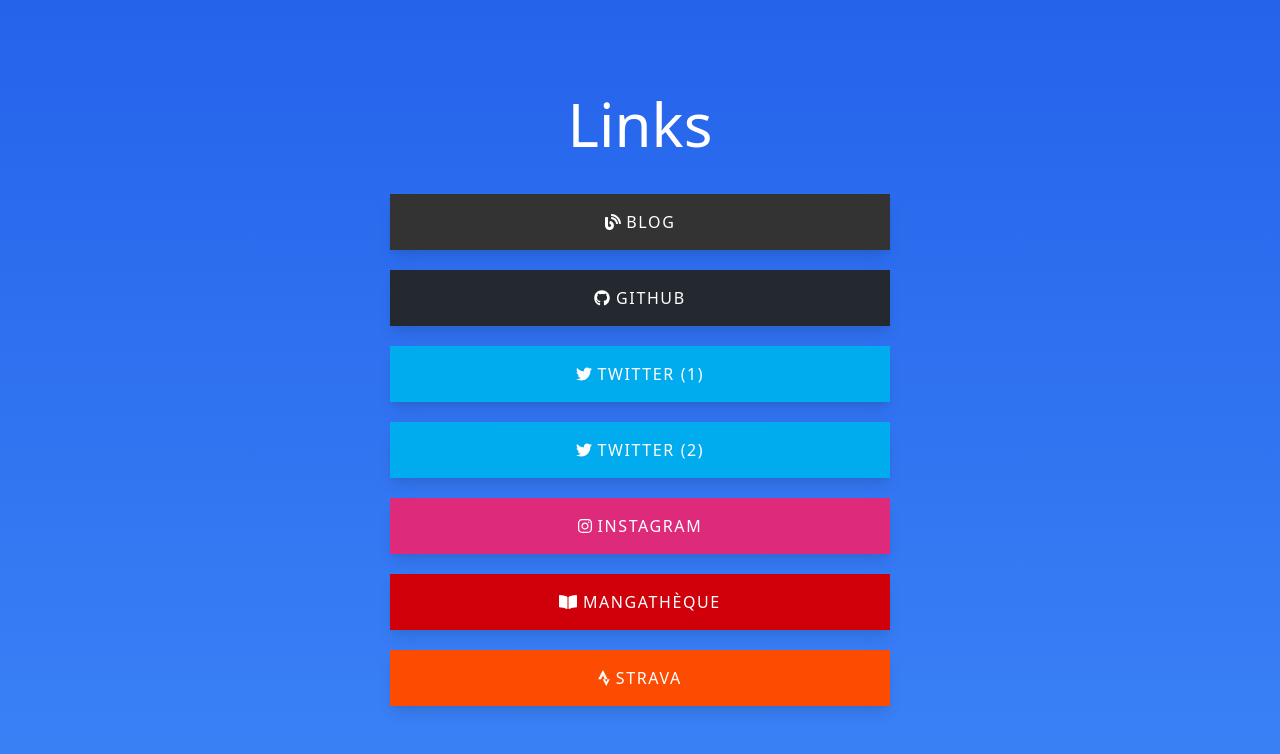
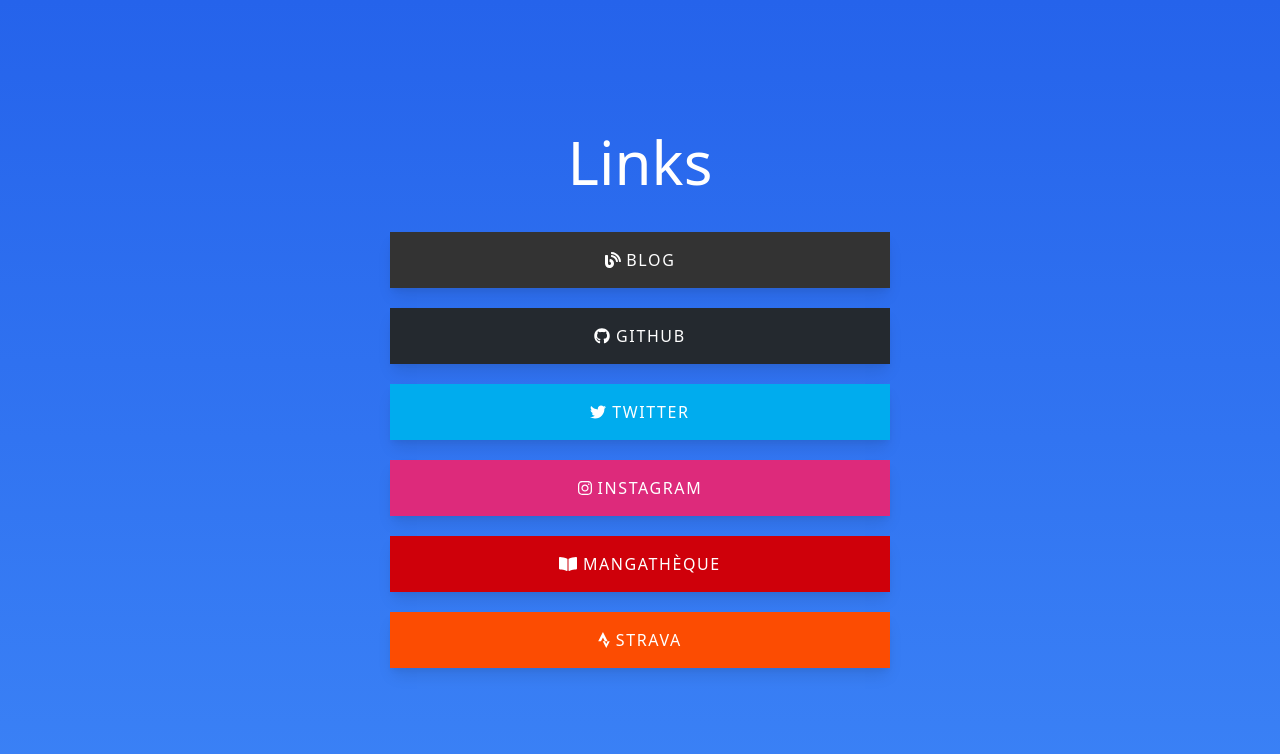
Before and after one commit to Kocal/links, a Vue app: page / in a window 1280 px wide. Shown: the top 754 px of the page. Built offline with nearby package versions, Linux system fonts and the light colour scheme.

Commit message:
Update App.vue

```diff
--- a/src/App.vue
+++ b/src/App.vue
@@ -19,13 +19,9 @@
         <FontAwesomeIcon :icon="['fab', 'github']" />
         GitHub
       </Link>
-      <Link url="https://twitter.com/Kocal_" class="bg-[#00acee] filter hover:brightness-125 text-white">
-        <FontAwesomeIcon :icon="['fab', 'twitter']" />
-        Twitter (1)
-      </Link>
       <Link url="https://twitter.com/HugoAlliaume" class="bg-[#00acee] filter hover:brightness-125 text-white">
         <FontAwesomeIcon :icon="['fab', 'twitter']" />
-        Twitter (2)
+        Twitter
       </Link>
       <Link url="https://www.instagram.com/thekocal" class="bg-[#dd2a7b] filter hover:brightness-125 text-white">
         <FontAwesomeIcon :icon="['fab', 'instagram']" />
```
